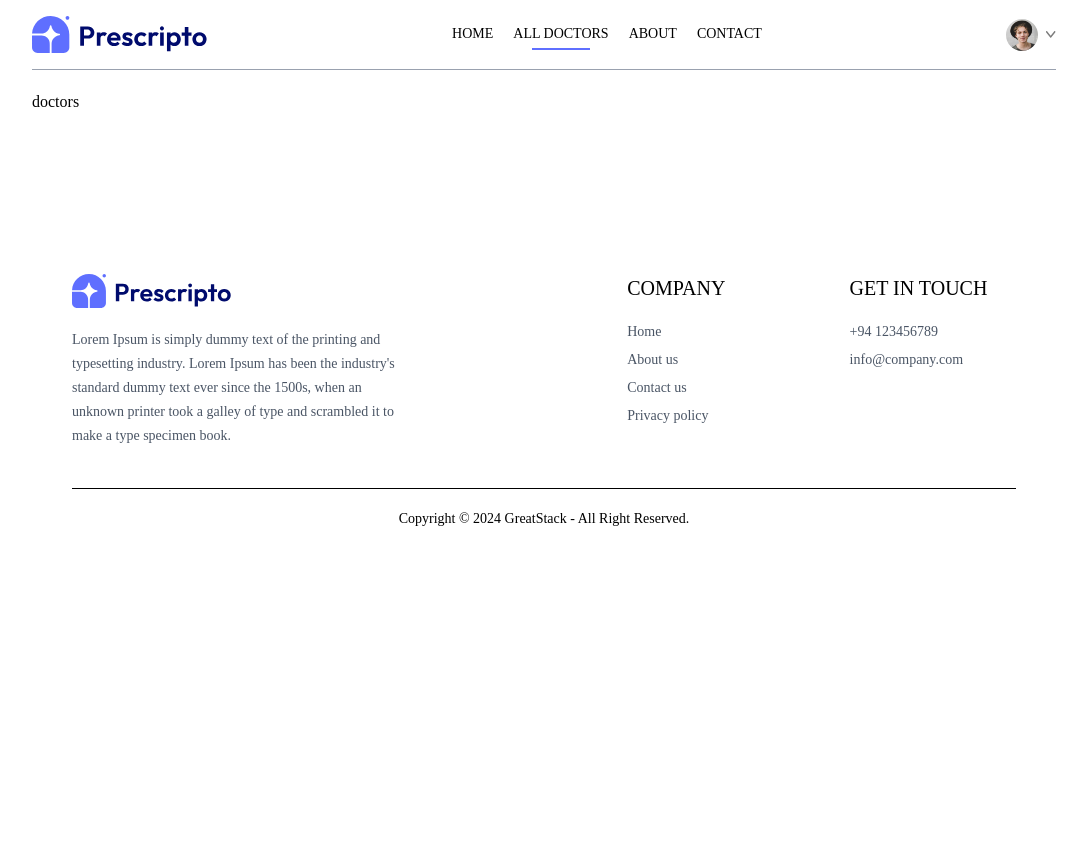
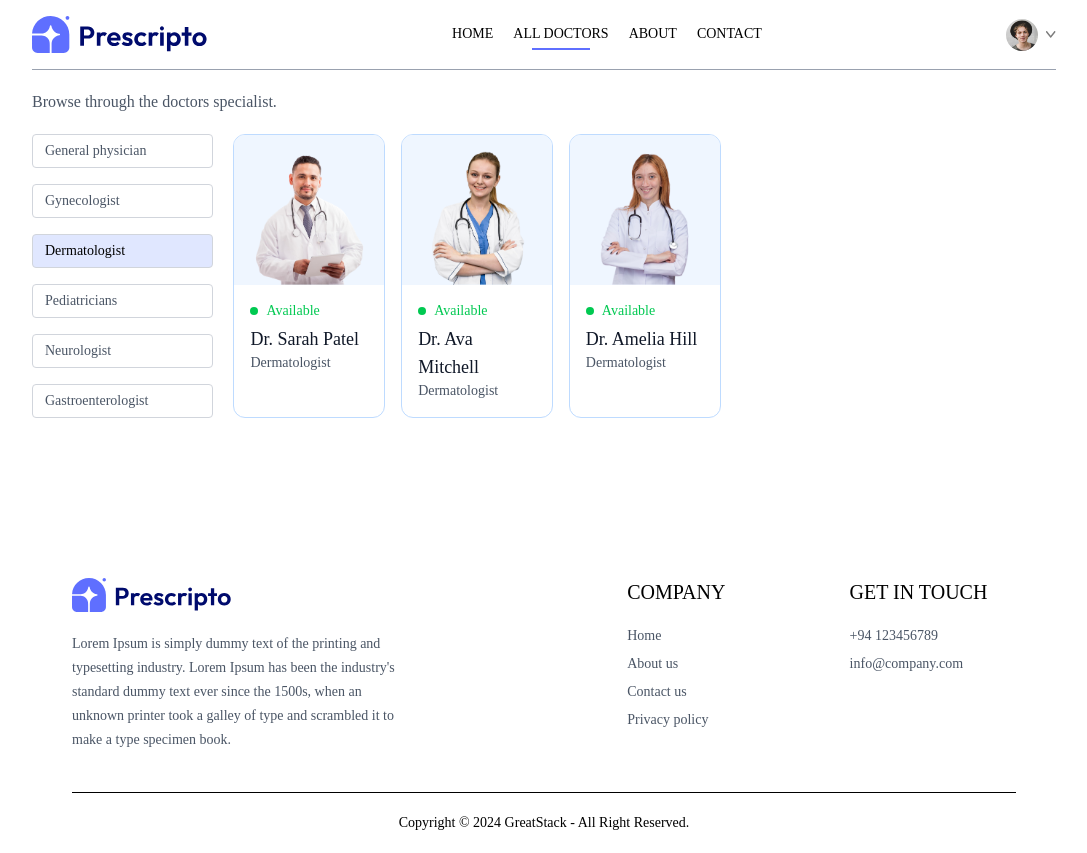
Before and after one commit to Nugi29/DocWise, a React (Vite) app in the folder frontend/: page /doctors/Dermatologist in a window 1280 px wide. Shown: the whole page, without its empty margins (96-1183 px from the left). Before the commit the page ends 800 px from the top, so only its background shows below. Built offline with nearby package versions, Linux system fonts and the light colour scheme.

Commit message:
fix: correct spelling of 'speciality' in route and enhance Doctors component with filtering and navigation

```diff
--- a/frontend/src/App.jsx
+++ b/frontend/src/App.jsx
@@ -17,7 +17,7 @@
       <Routes>
         <Route path='/' element={<Home />} />
         <Route path='/doctors' element={<Doctors />} />
-        <Route path='/doctors/:specialty' element={<Doctors />} />
+        <Route path='/doctors/:speciality' element={<Doctors />} />
         <Route path='/login' element={<Login />} />
         <Route path='/about' element={<About />} />
         <Route path='/contact' element={<Contact />} />
--- a/frontend/src/components/Navbar.jsx
+++ b/frontend/src/components/Navbar.jsx
@@ -11,7 +11,7 @@
 
   return (
     <div className='flex items-center justify-between text-sm py-4 mb-5 border-b border-b-gray-400'>
-        <img className='w-44 cursor-pointer' src={assets.logo} alt="Prescripto Logo" />
+        <img onClick={() => navigate('/')} className='w-44 cursor-pointer' src={assets.logo} alt="Prescripto Logo" />
         <ul className='hidden md:flex items-start gap-5 font-medium'>
             <NavLink to='/'>
                 <li className='py-1'>HOME</li>
--- a/frontend/src/pages/Doctors.jsx
+++ b/frontend/src/pages/Doctors.jsx
@@ -1,8 +1,57 @@
-import React from 'react'
+import React, { useContext, useEffect, useState } from 'react'
+import { useParams, useNavigate } from 'react-router-dom'
+import { AppContext } from '../context/AppContext.jsx';
 
 const Doctors = () => {
+
+  const { speciality } = useParams();
+  const { doctors } = useContext(AppContext);
+  const navigate = useNavigate();
+
+  const [filterDoc, setFilterDoc] = useState([]);
+
+  const applyFilter = () => {
+    if (speciality) {
+      setFilterDoc(doctors.filter(doc => doc.speciality.toLowerCase() === speciality.toLowerCase()));
+    } else {
+      setFilterDoc(doctors);
+    }
+  }
+
+  useEffect(() => {
+    applyFilter();
+  }, [doctors, speciality]);
+
   return (
-    <div>doctors</div>
+    <div>
+      <p className='text-gray-600 '>Browse through the doctors specialist.</p>
+      <div className='flex flex-col sm:flex-row items-start gap-5 mt-5'>
+        <div className='flex flex-col gap-4 text-sm text-gray-600'>
+          <p onClick={() => speciality === 'General physician' ? navigate('/doctors') : navigate('/doctors/General physician')} className={`w-[94vw] sm:w-auto pl-3 py-1.5 pr-16 border border-gray-300 rounded transition-all cursor-pointer ${speciality === "General physician" ? "bg-indigo-100 text-black" : ""}`}>General physician</p>
+          <p onClick={() => speciality === 'Gynecologist' ? navigate('/doctors') : navigate('/doctors/Gynecologist')} className={`w-[94vw] sm:w-auto pl-3 py-1.5 pr-16 border border-gray-300 rounded transition-all cursor-pointer ${speciality === "Gynecologist" ? "bg-indigo-100 text-black" : ""}`}>Gynecologist</p>
+          <p onClick={() => speciality === 'Dermatologist' ? navigate('/doctors') : navigate('/doctors/Dermatologist')} className={`w-[94vw] sm:w-auto pl-3 py-1.5 pr-16 border border-gray-300 rounded transition-all cursor-pointer ${speciality === "Dermatologist" ? "bg-indigo-100 text-black" : ""}`}>Dermatologist</p>
+          <p onClick={() => speciality === 'Pediatricians' ? navigate('/doctors') : navigate('/doctors/Pediatricians')} className={`w-[94vw] sm:w-auto pl-3 py-1.5 pr-16 border border-gray-300 rounded transition-all cursor-pointer ${speciality === "Pediatricians" ? "bg-indigo-100 text-black" : ""}`}>Pediatricians</p>
+          <p onClick={() => speciality === 'Neurologist' ? navigate('/doctors') : navigate('/doctors/Neurologist')} className={`w-[94vw] sm:w-auto pl-3 py-1.5 pr-16 border border-gray-300 rounded transition-all cursor-pointer ${speciality === "Neurologist" ? "bg-indigo-100 text-black" : ""}`}>Neurologist</p>
+          <p onClick={() => speciality === 'Gastroenterologist' ? navigate('/doctors') : navigate('/doctors/Gastroenterologist')} className={`w-[94vw] sm:w-auto pl-3 py-1.5 pr-16 border border-gray-300 rounded transition-all cursor-pointer ${speciality === "Gastroenterologist" ? "bg-indigo-100 text-black" : ""}`}>Gastroenterologist</p>
+        </div>
+        <div className='w-full grid grid-cols-1 sm:grid-cols-2 md:grid-cols-3 lg:grid-cols-4 xl:grid-cols-5 gap-4 gap-y-6 mt-5 sm:mt-0'>
+          {
+            filterDoc.map((item, index) => (
+              <div onClick={() => navigate(`/appointment/${item._id}`)} className='border border-blue-200 rounded-xl overflow-hidden cursor-pointer hover:translate-y-[-10px] transition-all duration-500' key={index}>
+                <img className='bg-blue-50' src={item.image} alt={item.name} />
+                <div className='p-4'>
+                  <div className='flex items-center gap-2 text-sm text-green-500 mb-1'>
+                    <p className='w-2 h-2 bg-green-500 rounded-full'></p><p>Available</p>
+                  </div>
+                  <p className='text-gray-900 text-lg font-medium'>{item.name}</p>
+                  <p className='text-gray-600 text-sm'>{item.speciality}</p>
+                </div>
+              </div>
+            ))
+          }
+        </div>
+      </div>
+    </div>
   )
 }
 
```
